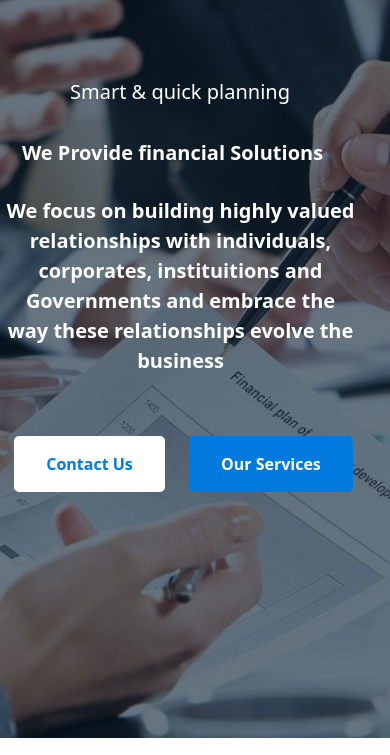
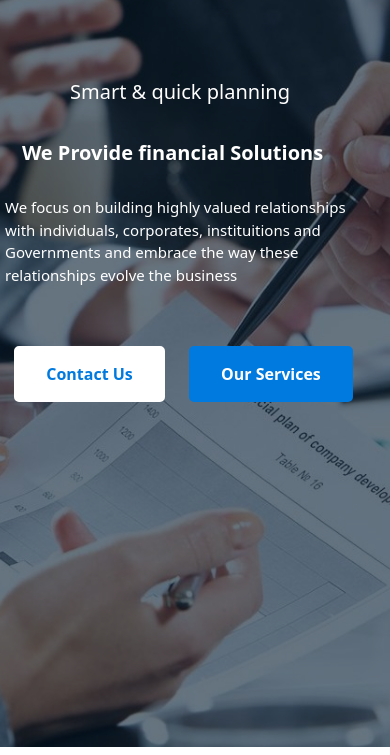
Before and after one commit to INDICO-INC/Indico, a plain HTML site: page index.html in a window 390 px wide. Shown: the part 89-844 px from the top of the page. Drawn offline with Linux system fonts and the light colour scheme.

Commit message:
background

```diff
--- a/style.css
+++ b/style.css
@@ -36,9 +36,8 @@ ul li{
     font-weight: 600;
 }
 .first-sec{
-    background-image:url(images/BAN.jpg);
-    height: 89vh;
-    /* background-attachment: fixed; */
+    background-image:url(./Images/BAN.jpg);
+    height: 90vh;
     background-size: cover;
     background-position: center;
     background-repeat: no-repeat;
@@ -414,8 +413,9 @@ footer h4{
         margin-left: -120px !important;
     }
     .first-content #para{
-        /* text-align: left; */
-        font-weight: 600 !important;
+        text-align: left;
+        font-size: 15px !important;
+        font-weight: 500 !important;
         margin-top: 30px !important;
         width: 90% !important;
         letter-spacing: 0 !important;
```
